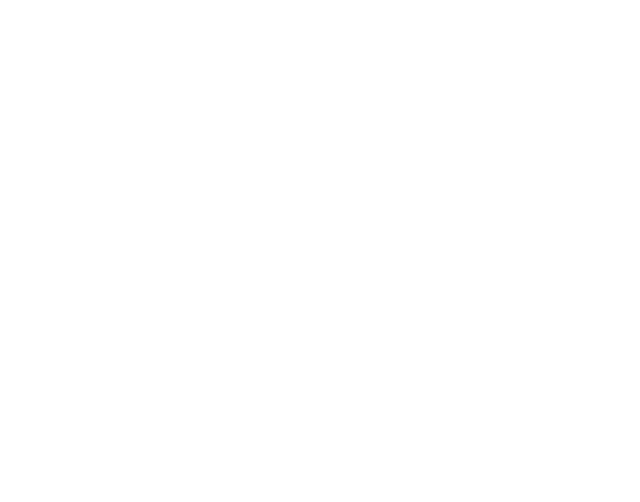
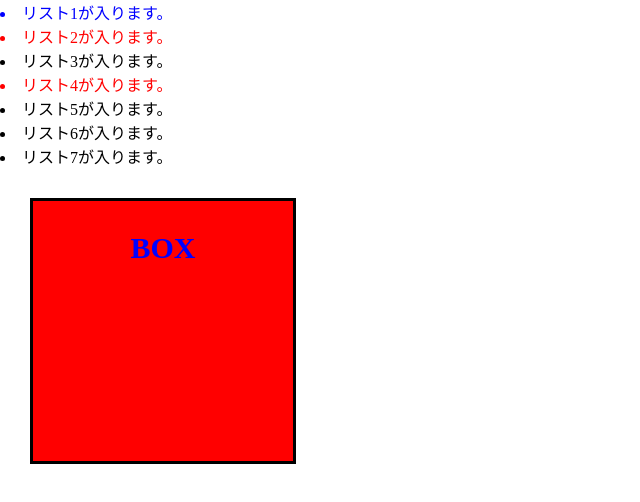
Before and after one commit to kou-yoshida-dev/works, a plain HTML site: page index3.html in a window 1280 px wide. Shown: the whole page, without its empty margins (0-640 px from the left). Drawn offline with Linux system fonts and the light colour scheme.

Commit message:
[finish]Webサイトを作ってみよう-3

```diff
--- a/index3.html
+++ b/index3.html
@@ -11,6 +11,23 @@
   <body>
 
 
+    <li id="list_id">リスト1が入ります。</li>
+    <li class="list_class">リスト2が入ります。</li>
+    <li>リスト3が入ります。</li>
+    <li class="list_class">リスト4が入ります。</li>
+    <li>リスト5が入ります。</li>
+    <li>リスト6が入ります。</li>
+    <li>リスト7が入ります。</li>
+
+
+
+
+
+    <div class="box">
+        <p class="box-txt">BOX</p>
+    </div>
+
+
   </body>
 
 
--- a/style.css
+++ b/style.css
@@ -0,0 +1,31 @@
+#list_id {
+    color: blue;
+}
+
+.list_class {
+    color: red;
+}
+
+
+
+
+* {
+    margin: 0;
+    padding: 0;
+}
+
+.box {
+    background-color: red;
+    width: 200px;
+    height: 200px;
+    border: 3px solid #000;
+    padding: 30px;
+    margin: 30px;
+}
+
+.box-txt{
+    font-size: 30px;
+    color: blue;
+    font-weight: bold;
+    text-align: center;
+}
```
